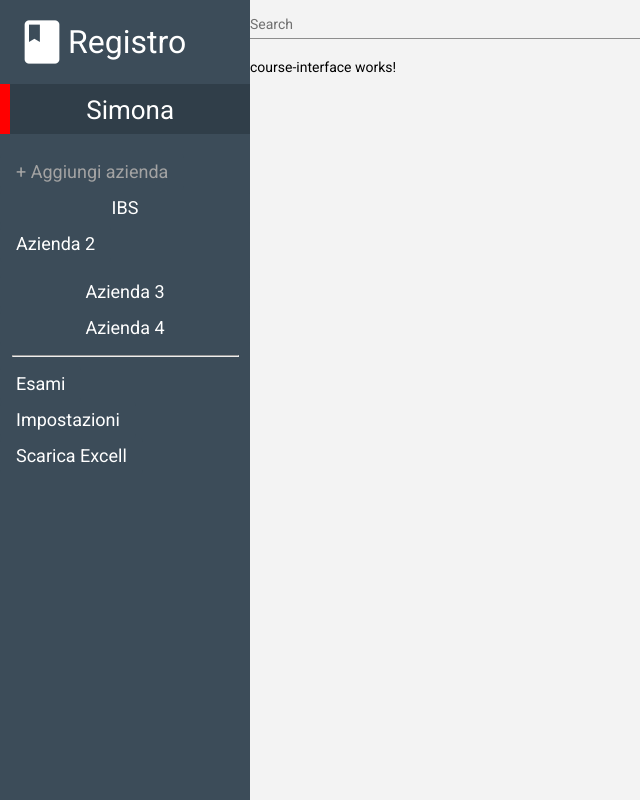
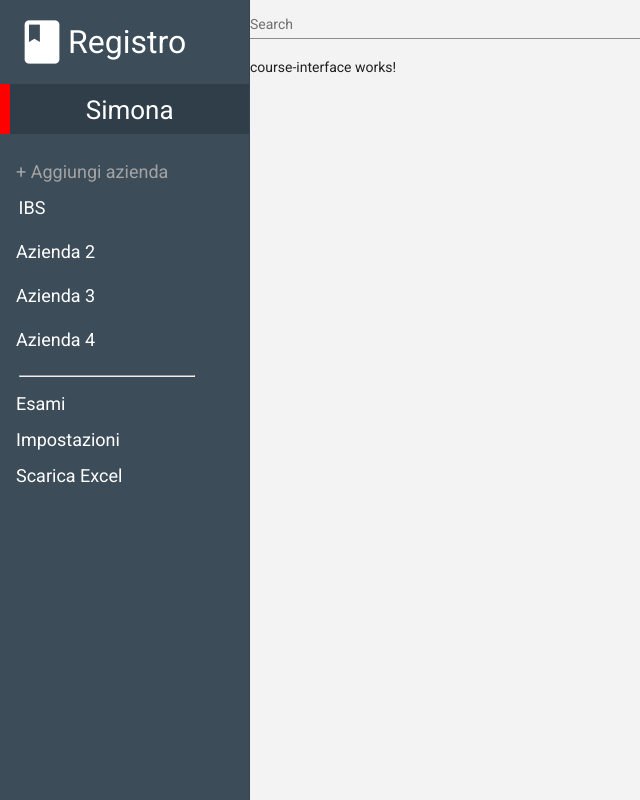
Before and after one commit to G-Izzo/Academin-FrontEnd, an Angular app: page /course/1 in a window 1280 px wide. Shown: the whole page, without its empty margins (0-640 px from the left). Built offline with nearby package versions, Linux system fonts and the light colour scheme.

Commit message:
updated sidebar graphics and wireframe

```diff
--- a/src/app/app.component.css
+++ b/src/app/app.component.css
@@ -1,5 +1,4 @@
 .app-container {
-  display: flex;
   height: 100vh;
 }
 
@@ -7,7 +6,7 @@
   color: white;
   font-size: 18px;
   background-color: var(--main-color);
-  flex: 0 0 250px;
+  width: 250px;
 }
 
 .logo-container {
@@ -39,11 +38,12 @@
 }
 
 .app-interface {
-  flex: 0 1 calc(100vw - 250px);
+  height: 100%;
   background-color: #f3f3f3;
 }
 
 hr {
   color: white;
-  width: 90%;
+  width: 70%;
+  margin-left: 7.5%;
 }
--- a/src/app/app.component.html
+++ b/src/app/app.component.html
@@ -1,5 +1,5 @@
-<div class="app-container">
-  <mat-drawer-container class="sidebar">
+<mat-drawer-container class="app-container">
+  <mat-drawer class="sidebar" mode="side" opened>
     <!-- Logo -->
     <div class="logo-container" routerLink="">
       <mat-icon class="logo">book</mat-icon>
@@ -15,11 +15,11 @@
       <br />
       <button mat-flat-button disableRipple>Impostazioni</button>
       <br />
-      <button mat-flat-button disableRipple>Scarica Excell</button>
+      <button mat-flat-button disableRipple>Scarica Excel</button>
     </div>
-  </mat-drawer-container>
-  <div class="app-interface">
+  </mat-drawer>
+  <mat-drawer-container class="app-interface">
     <app-search-bar></app-search-bar>
     <router-outlet></router-outlet>
-  </div>
-</div>
+  </mat-drawer-container>
+</mat-drawer-container>
--- a/src/app/components/company-explorer/company-explorer.component.css
+++ b/src/app/components/company-explorer/company-explorer.component.css
@@ -5,18 +5,21 @@
   color: white;
   font-size: 18px;
   font-weight: 400;
-
-  overflow: hidden;
-  white-space: nowrap;
-  text-overflow: ellipsis;
+  min-height: auto;
 }
 
-.company button {
-  width: 100%;
+.company {
+  padding-bottom: 8px;
 }
 
-.company ng-container {
-  padding-left: 20px;
+.course {
+  margin-left: 19px;
+  border-left: 1px solid white;
+}
+
+.course[aria-expanded="true"],
+.course[aria-expanded="true"] button {
+  background-color: var(--select-color);
 }
 
 .element-adder {
--- a/src/app/components/company-explorer/company-explorer.component.ts
+++ b/src/app/components/company-explorer/company-explorer.component.ts
@@ -24,7 +24,7 @@ export class CompanyExplorerComponent implements OnInit {
 
   sideMenu = new MatTreeNestedDataSource<Company>();
 
-  isCompany = (index: number, node: Company) => {
-    return !!node.courses && node.courses.length > 0;
+  isCompany = (index: number, node: Company | Course) => {
+    return !!(node as Company).courses;
   };
 }
--- a/src/app/components/company-explorer/mock_menu.ts
+++ b/src/app/components/company-explorer/mock_menu.ts
@@ -6,13 +6,14 @@ export const MOCK_MENU: Company[] = [
     name: 'IBS',
     courses: [
       { id: 1, name: 'IBS Academy' },
-      { id: 2, name: 'Minecraft Building Course' },
+      { id: 2, name: 'Minecraft Building Course - Advanced' },
       { id: 3, name: 'Corso 3' },
     ],
   },
   {
     id: 2,
     name: 'Azienda 2',
+    courses: [],
   },
   {
     id: 3,
```
Also changed, not shown: src/app/app.module.ts (+10 -10 lines), 1 other file (tests, documents, lock files or other folders).
